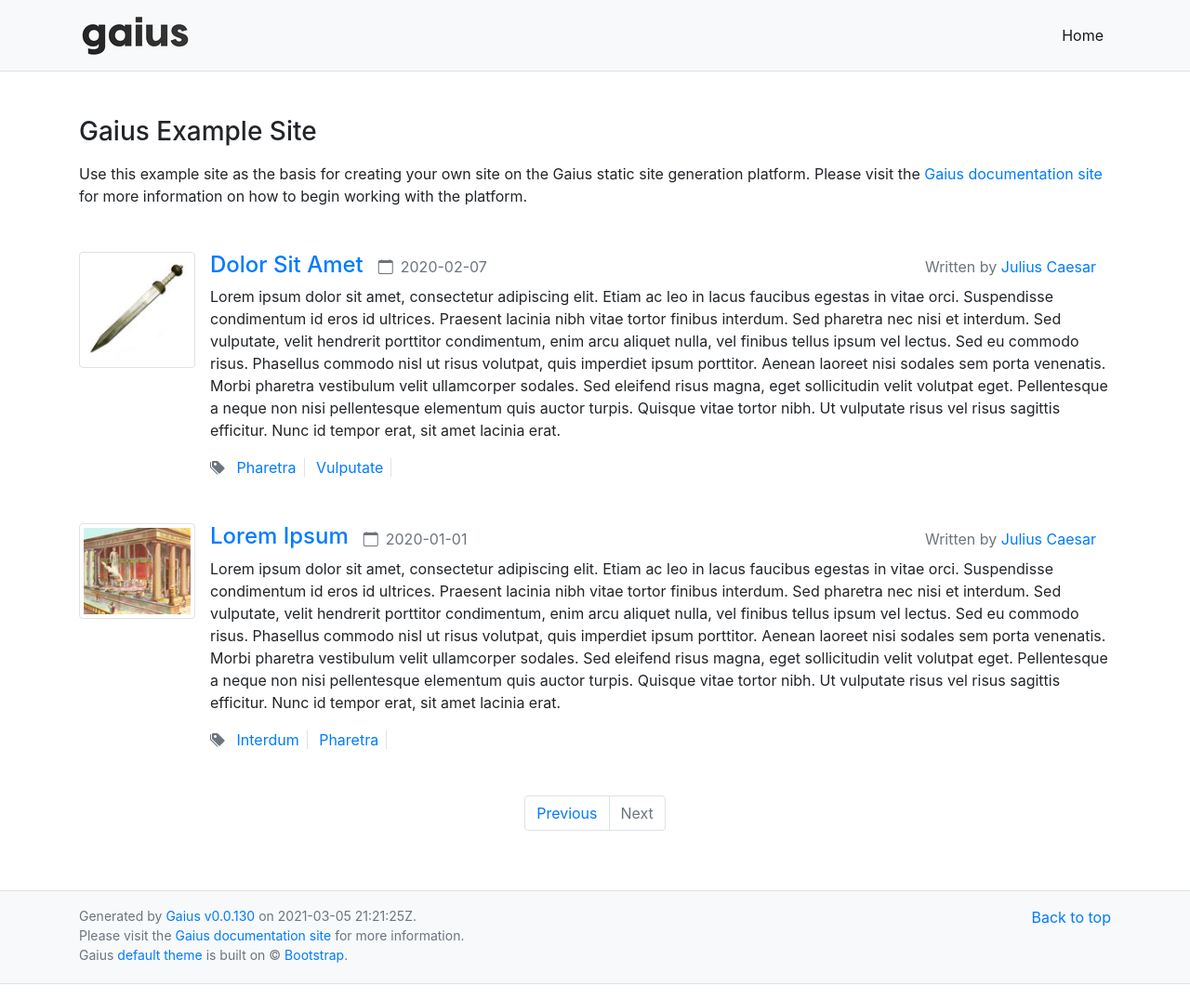
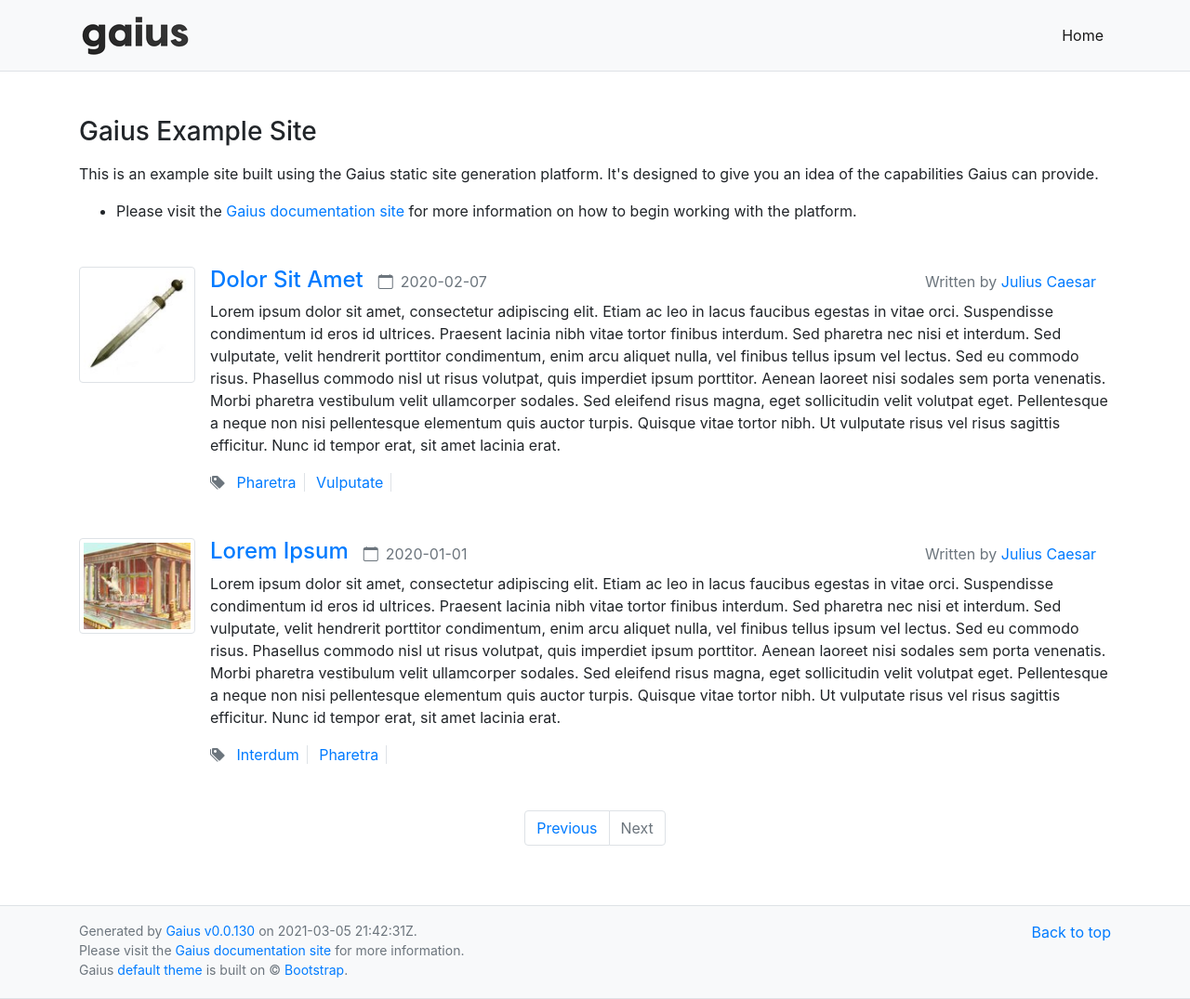
Before and after one commit to gaius-dev/gaius-example, a plain HTML site: page 2/index.html in a window 1280 px wide. Shown: the whole page at 93% size. Drawn offline with nearby package versions, Linux system fonts and the light colour scheme; a script that the page names is missing; a small style sheet from the web is missing.

Commit message:
Update gh-pages to output generated at e2a136f

```diff
--- a/2/index.html
+++ b/2/index.html
@@ -52,7 +52,10 @@
       <section class="mb-5">
         <h3 class="mb-3">Gaius Example Site</h3>
         <!-- Content here -->
-        <p>Use this example site as the basis for creating your own site on the Gaius static site generation platform.  Please visit the <a href="https://gaius-dev.github.io/gaius-docs/">Gaius documentation site</a> for more information on how to begin working with the platform.</p>
+        <p>This is an example site built using the Gaius static site generation platform.  It's designed to give you an idea of the capabilities Gaius can provide.</p>
+<ul>
+<li>Please visit the <a href="https://gaius-dev.github.io/gaius-docs/">Gaius documentation site</a> for more information on how to begin working with the platform.</li>
+</ul>
 
       </section>
 
@@ -154,7 +157,7 @@
       <a href="#">Back to top</a>
     </p>
     <p class="text-muted small">
-      Generated by <a href="https://github.com/gaius-dev/gaius-engine/releases">Gaius v0.0.130</a> on 2021-03-05 21:21:25Z.<br/>
+      Generated by <a href="https://github.com/gaius-dev/gaius-engine/releases">Gaius v0.0.130</a> on 2021-03-05 21:42:31Z.<br/>
       Please visit the <a href="https://gaius-dev.github.io/gaius-docs/">Gaius documentation site</a> for more information.<br/>
       Gaius <a href="https://github.com/gaius-dev/gaius-starter/tree/main/_themes/default">default theme</a> is built on © <a href="https://getbootstrap.com/">Bootstrap</a>.
     </p>
```
Also changed, not shown: 2020/01/01/lorem-ipsum/index.html (+1 -1 lines), 2020/02/07/dolor-sit-amet/index.html (+1 -1 lines), 2020/02/14/consectetur-adipiscing-elit/index.html (+1 -1 lines), 2020/03/03/etiam-ac-leo-in-lacus/index.html (+1 -1 lines), 2020/03/17/faucibus-egestas-in-vitae-orci/index.html (+1 -1 lines), 2020/04/02/suspendisse-condimentum/index.html (+1 -1 lines), 2020/04/20/id-eros-id-ultrices/index.html (+1 -1 lines), index.html (+5 -2 lines), pages/authors/julius-caesar/index.html (+1 -1 lines), pages/dedicated-page/index.html (+1 -1 lines), tag/aenean/index.html (+1 -1 lines), tag/hendrerit/index.html (+1 -1 lines), tag/interdum/index.html (+1 -1 lines), tag/pharetra/2/index.html (+1 -1 lines), 2 more files.
